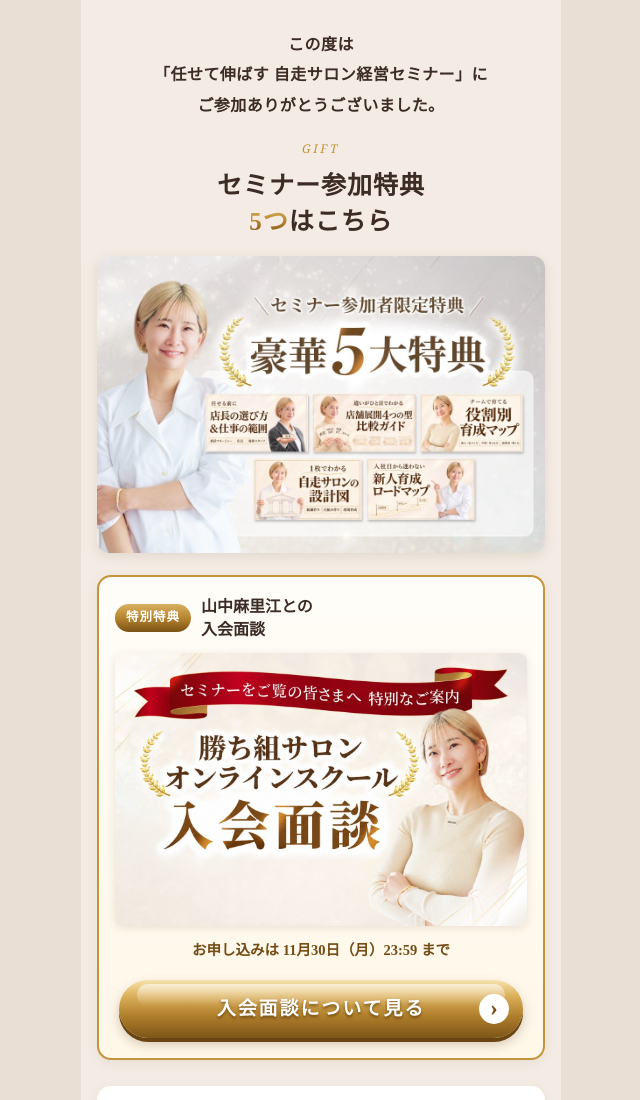
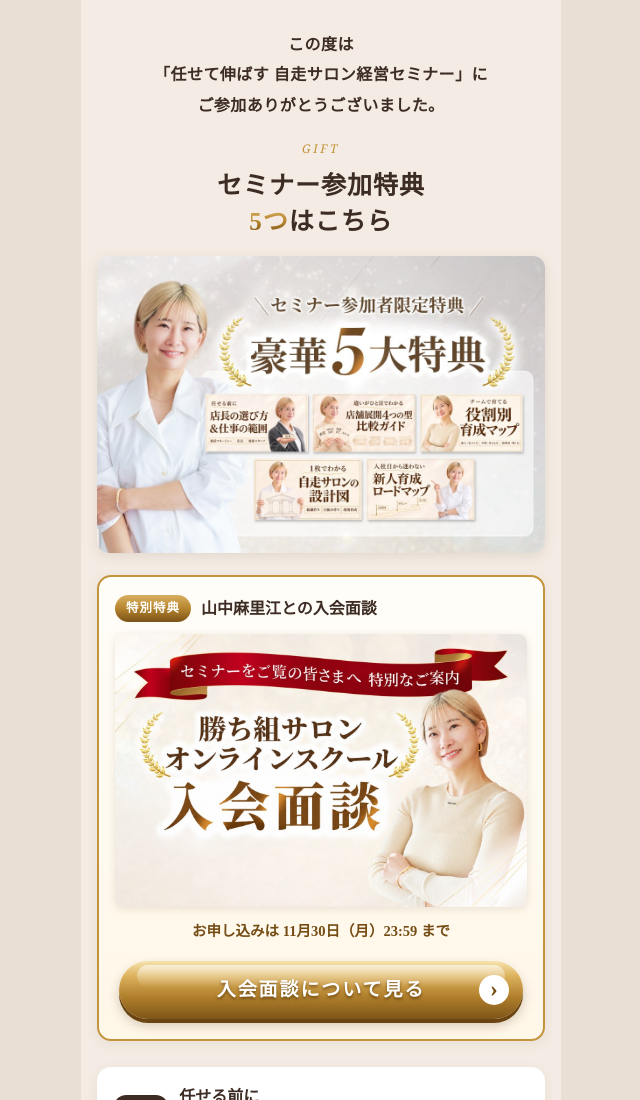
Before and after one commit to marie0022/kachigumi-seminar-tokuten, a plain HTML site: page index.html in a window 1280 px wide. Shown: the top 1100 px of the page, without its empty margins (319-959 px from the left). Drawn offline with Linux system fonts and the light colour scheme.

Commit message:
特別特典の見出しを1行に
Co-Authored-By: Claude Opus 5.5 <noreply@anthropic.com>

```diff
--- a/index.html
+++ b/index.html
@@ -105,7 +105,7 @@ img{display:block;max-width:100%;height:auto}
 </section>
 
 <section class="tok sp" id="t0"><div class="card sp">
-  <div class="head"><span class="tag sp">特別特典</span><h2 class="nm">山中麻里江との<br>入会面談</h2></div>
+  <div class="head"><span class="tag sp">特別特典</span><h2 class="nm"><span class="nw">山中麻里江との入会面談</span></h2></div>
   <img src="img/mendan.jpg" alt="勝ち組サロン オンラインスクール 入会面談" width="1200" height="794">
   <p class="due">お申し込みは <b>11月30日（月）23:59</b> まで</p>
   <a class="btn" href="https://kachigumi.u-inc.tokyo/p/MUHIwy7AwNBB" target="_blank" rel="noopener"><span class="t">入会面談について見る</span><span class="ar">›</span></a>
```
